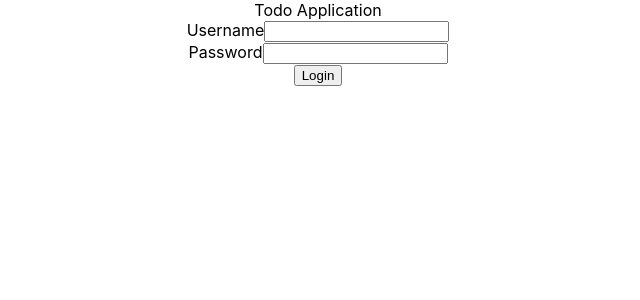
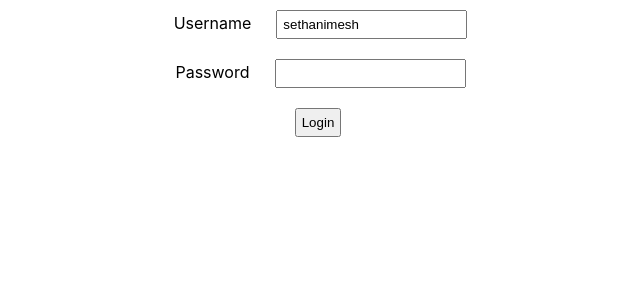
Before and after one commit to sethanimesh/Todos-App, a React (Create React App) app: page / in a window 1280 px wide. Shown: the top 300 px of the page, without its empty margins (322-962 px from the left). Built offline with nearby package versions, Linux system fonts and the light colour scheme.

Commit message:
making login as controlled component

```diff
--- /dev/null
+++ b/src/components/todo/TodoApp.css
@@ -0,0 +1,4 @@
+label, input, button{
+    margin: 10px;
+    padding: 5px
+}
--- a/src/components/todo/TodoApp.jsx
+++ b/src/components/todo/TodoApp.jsx
@@ -1,23 +1,38 @@
+import { useState } from 'react'
+import './TodoApp.css'
+
 export default function TodoApp(){
     return (
         <>
-            <div>Todo Application</div>
             <LoginComponent/>
         </>
     )
 }
 
 function LoginComponent(){
+
+    const[username, setUsername] = useState('sethanimesh')
+    const[password, setPassword] = useState('')
+
+    function handleUsernameChange(event){
+        setUsername(event.target.value)
+    }
+
+    function handlePasswordChange(event){
+        console.log(event.target.value)
+        setPassword(event.target.value)
+    }
+
     return (
         <div className="Login">
             <div className="LoginForm">
                 <div>
                     <label>Username</label>
-                    <input type="text" name="username"/>
+                    <input type="text" name="username" value={username} onChange={handleUsernameChange}/>
                 </div>
                 <div>
                     <label>Password</label>
-                    <input type="password" name="password"/>
+                    <input type="password" name="password" value={password} onChange={handlePasswordChange}/>
                 </div>
                 <div>
                     <button type="button" name="login">Login</button>
```
